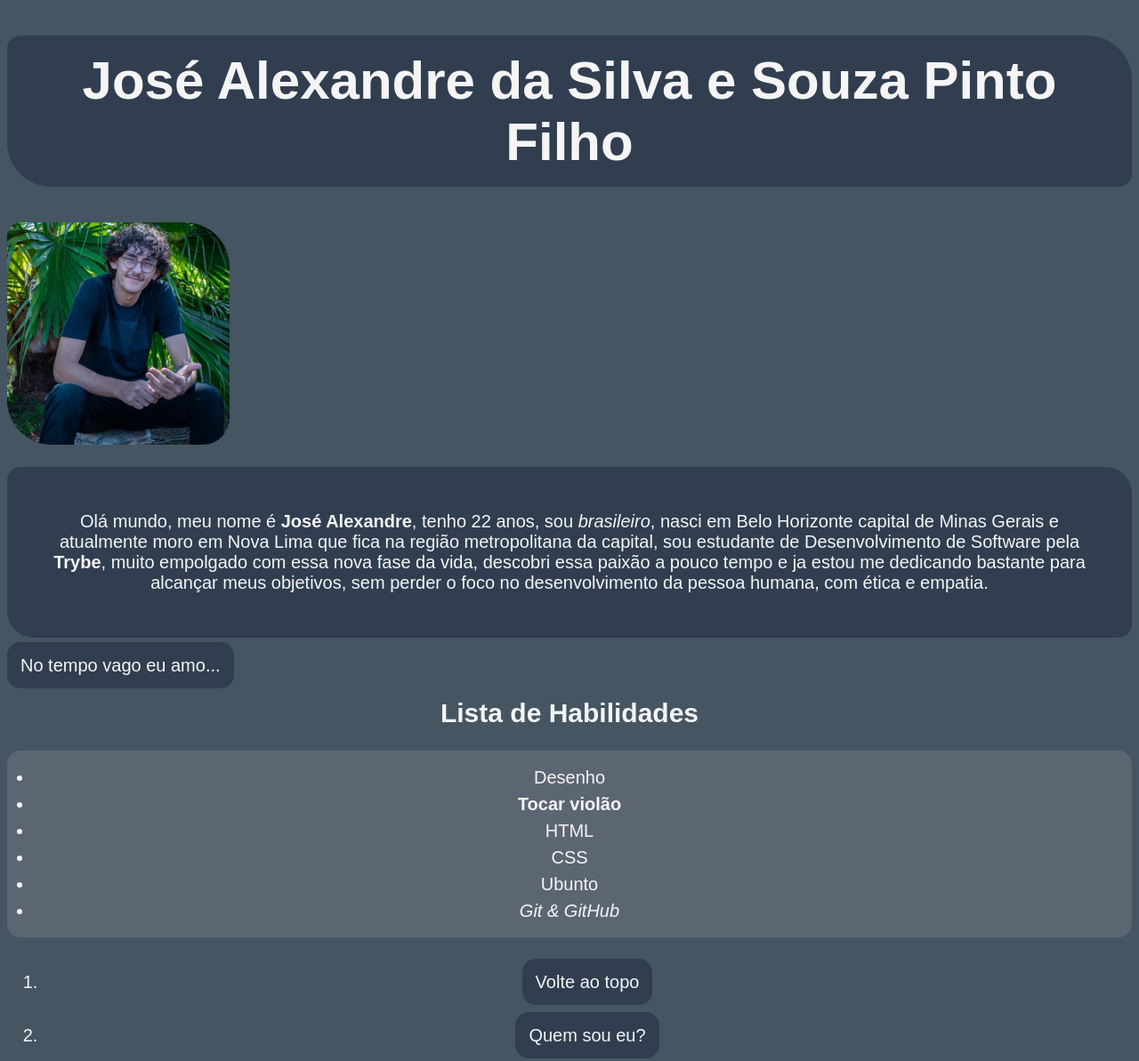
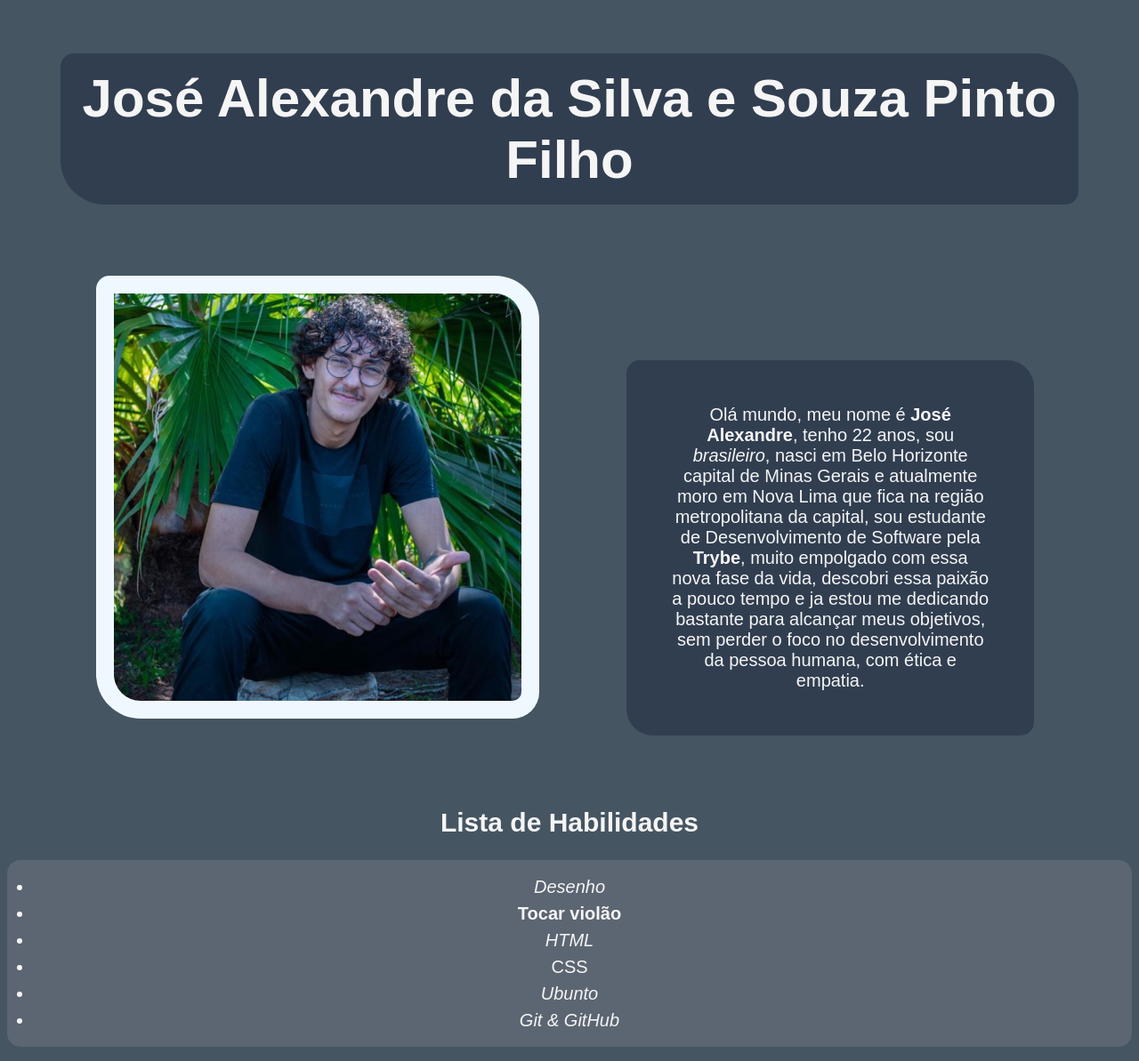
Before and after one commit to josealexandre301428/exercicios-paralelos, a plain HTML site: page index.html in a window 1280 px wide. Shown: the top 1193 px of the page at 89% size. Drawn offline with Linux system fonts and the light colour scheme.

Commit message:
atividade dia 3

```diff
--- a/index.html
+++ b/index.html
@@ -6,23 +6,28 @@
    <link rel="stylesheet" href="style.css">
 </head>
 <body>
-    <h1 id="titulo">José Alexandre da Silva e Souza Pinto Filho</h1>
+    <div class="header">
+            <h1 id="titulo">José Alexandre da Silva e Souza Pinto Filho</h1>
+        <div class="header-content">
+                    <img id="fotoPrincipal" src="./img/Foto-jose.png" alt="Foto Homem sorrindo" >
 
-    <img id="fotoPrincipal" src="./img/Foto-jose.png" alt="Foto Homem sorrindo" width="250px">
+                <div class="descricao">
+                    <p id="sobre">Olá mundo, meu nome é <strong>José Alexandre</strong>, tenho 22 anos, sou <em>brasileiro</em>, nasci em Belo Horizonte capital de Minas Gerais e atualmente moro em Nova Lima que fica na região metropolitana da capital,  sou estudante de Desenvolvimento de Software pela <strong>Trybe</strong>, muito empolgado com essa nova fase da vida, descobri essa paixão a pouco tempo e ja estou me dedicando bastante para alcançar meus objetivos, sem perder o foco no desenvolvimento da pessoa humana, com ética e empatia.</p>
+                </div>
 
-    <p id="sobre">Olá mundo, meu nome é <strong>José Alexandre</strong>, tenho 22 anos, sou <em>brasileiro</em>, nasci em Belo Horizonte capital de Minas Gerais e atualmente moro em Nova Lima que fica na região metropolitana da capital,  sou estudante de Desenvolvimento de Software pela <strong>Trybe</strong>, muito empolgado com essa nova fase da vida, descobri essa paixão a pouco tempo e ja estou me dedicando bastante para alcançar meus objetivos, sem perder o foco no desenvolvimento da pessoa humana, com ética e empatia.</p>
 
-     <a class="itens" target="_blank" href="https://www.netflix.com/br/login?nextpage=https%3A%2F%2Fwww.netflix.com%2Fbrowse">No tempo vago eu amo...</a>
+        </div>
+    </div>
 
 
     <h2 id="habilidades">Lista de Habilidades</h2>
 
     <ul id="lista-sem-ordem">
-        <li>Desenho</li>
+        <li class="impar">Desenho</li>
         <li> <strong>Tocar violão</strong> </li>
-        <li>HTML</li>
+        <li class="impar">HTML</li>
         <li>CSS</li>
-        <li>Ubunto</li>
+        <li class="impar">Ubunto</li>
         <li> <em>Git & GitHub</em> </li>
 
     </ul>
@@ -39,6 +44,8 @@
 
     </ol>
 
+    <a class="itens " target="_blank" href="https://www.netflix.com/br/login?nextpage=https%3A%2F%2Fwww.netflix.com%2Fbrowse">No tempo vago eu amo...</a>
+
     <a class="itens" href="#fotoPrincipal">Voltar à Foto</a> <br>
 
 </body>
--- a/style.css
+++ b/style.css
@@ -3,11 +3,33 @@ body{
     font-family: Arial, Helvetica, sans-serif;
     font-size: 20px;
 }
+.header{
+    margin: 60px;
+}
+.header-content{
+    display:inline-block;
 
+    clear: both;
+    vertical-align: middle;
+}
+.descricao{
+float: right;
+max-width: 40%;
+margin-top: 10%;
+margin-right: 50px;
+
+top: 50px;
+vertical-align: middle;
+}
 #fotoPrincipal{
     border-radius: 15px 50px 30px;
+    float: left;
+    margin: 40px;
+    max-width:40%;
+    padding: 20px;
+    background-color: aliceblue;
+}
 
-}
 
 #titulo{
     color: whitesmoke;
@@ -18,6 +40,7 @@ body{
     border-radius: 15px 50px;
 
 }
+
 
 #sobre{
     text-align: center;
@@ -32,6 +55,10 @@ body{
     background-color: #313E50;
     padding: 15px 15px;
     border-radius: 15px 15px;
+
+}
+.impar{
+    font-style: italic;
 }
 #lista-sem-ordem{
     color: whitesmoke;
```
